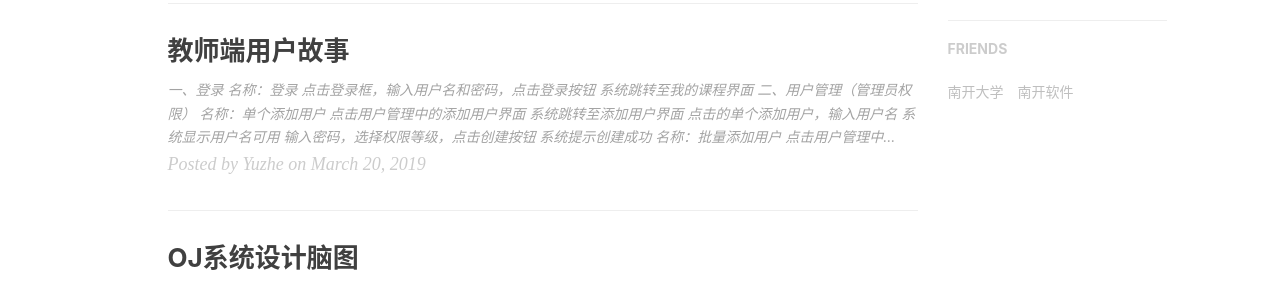
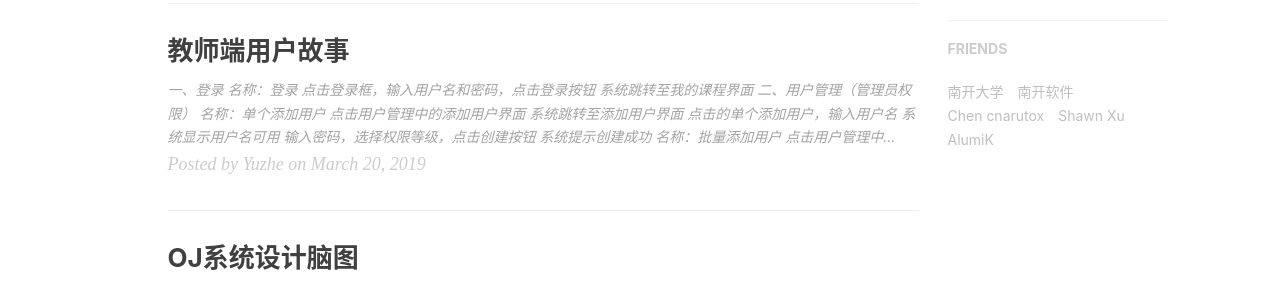
Before and after one commit to zhangxinhao/zhangxinhao.github.io, a Jekyll site: the page built from index.html, in a window 1280 px wide. Shown: the part 895-1186 px from the top of the page. Built offline with Jekyll 4.4.1, drawn with Linux system fonts in a browser that asks for light colours; nearby versions of some CDN libraries; the list of posts is cut into pages by our own code; comment, search, counter and statistics services are not loaded.

Commit message:
add friends.

```diff
--- a/_config.yml
+++ b/_config.yml
@@ -68,7 +68,7 @@
 
 # Analytics settings
 # Baidu Analytics
-# ba_track_id: [your track id]
+ba_track_id: 7640ed38bfd97f11dc5bef54fe5dfe18
 
 # Google Analytics
 ga_track_id: 'UA-139995964-1'            # Format: UA-xxxxxx-xx
@@ -111,5 +111,14 @@
     },{
         title: "南开软件",
         href: "http://cs.nankai.edu.cn/"
+    },{
+        title: "Chen cnarutox",
+        href: "https://www.chenwx.com"
+    },{
+        title: "Shawn Xu",
+        href: "https://freeloop.space/"
+    },{
+        title: "AlumiK",
+        href: "https://blog.alumik.cn/"
     }
 ]
```
